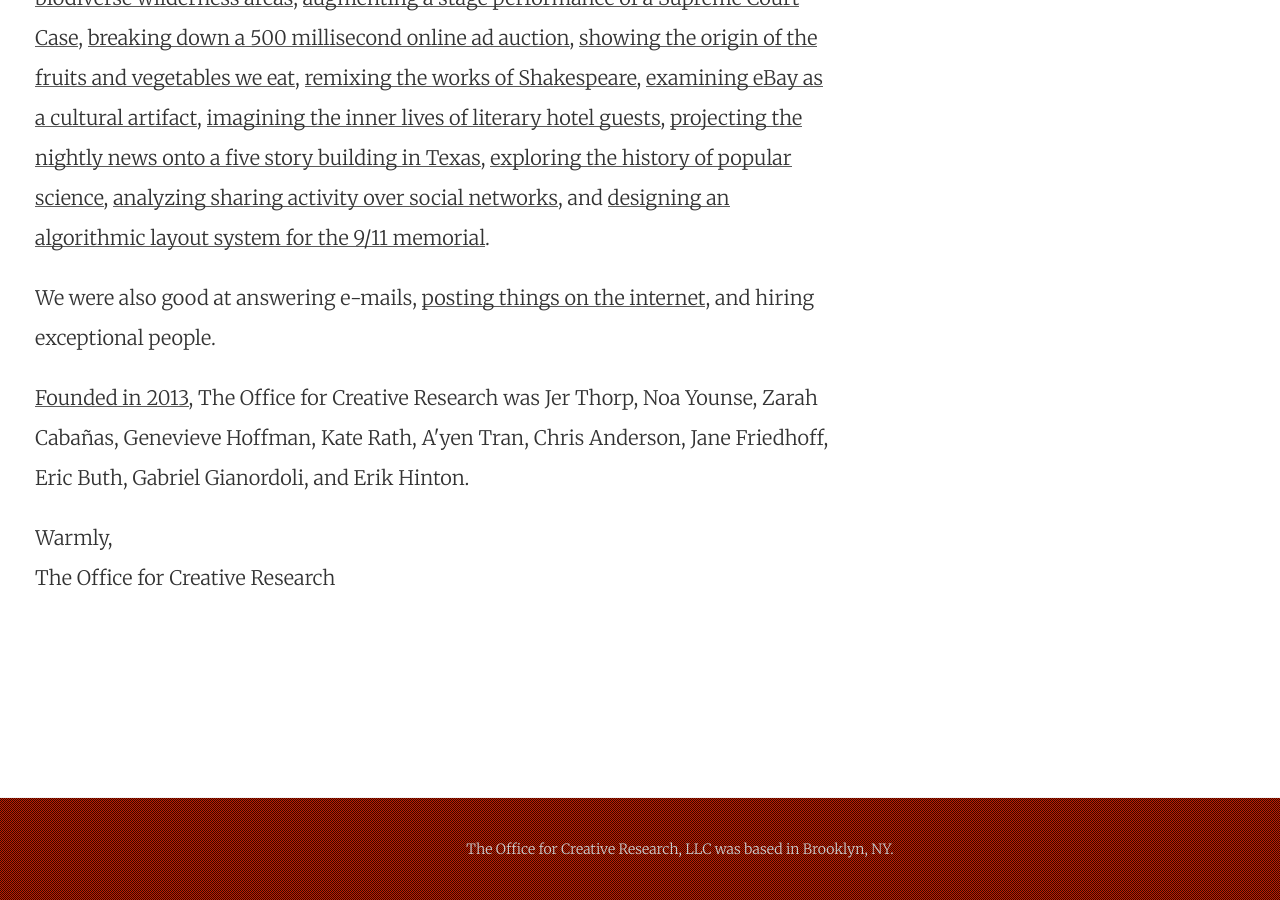
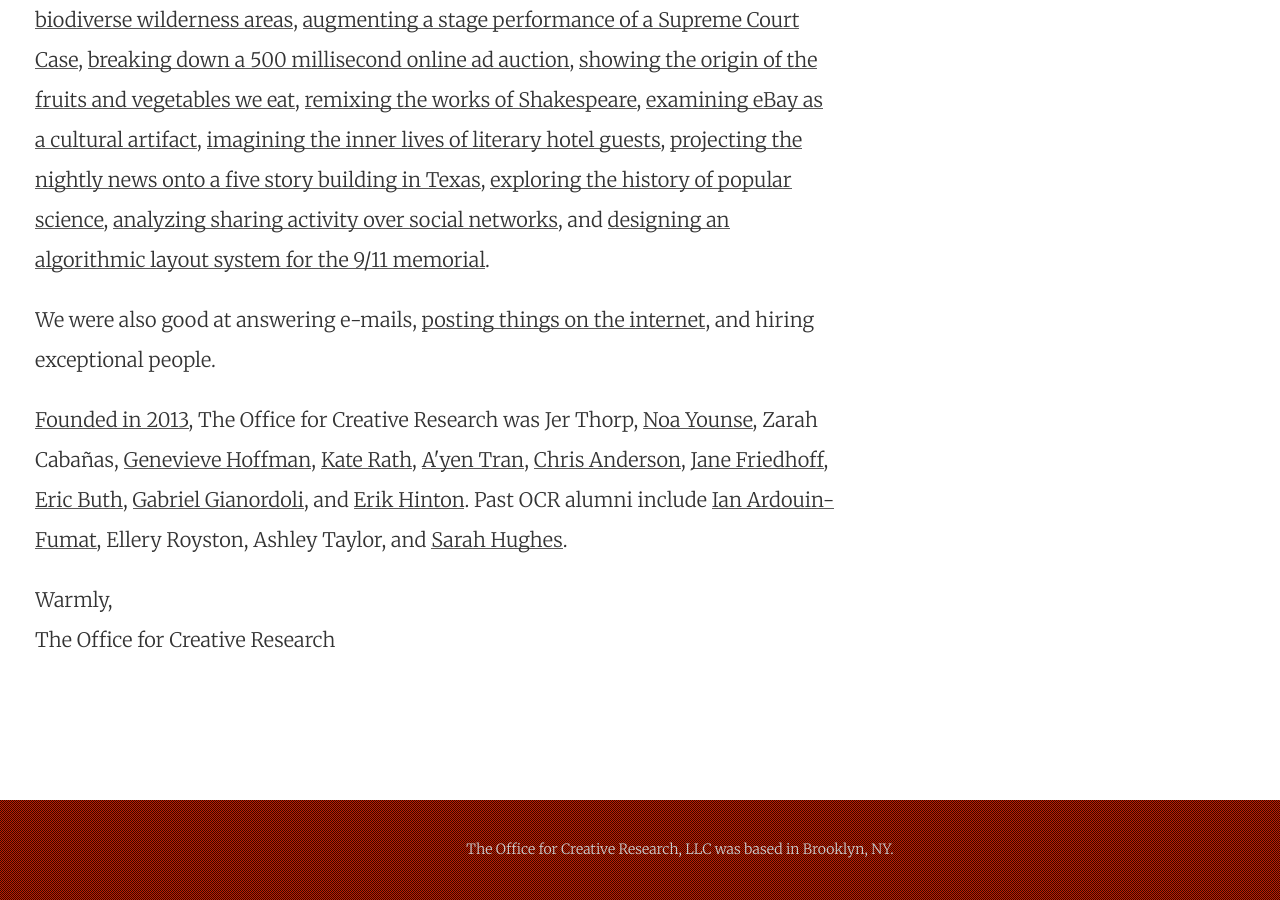
Before and after one commit to O-C-R/o-c-r.github.io, a Jekyll site: the page built from index.html, in a window 1280 px wide and 900 px high, scrolled down 1137 px. Built offline with Jekyll 4.4.1, drawn with Linux system fonts in a browser that asks for light colours; nearby versions of some CDN libraries; the list of posts is cut into pages by our own code; some of the changed text lies outside the part shown.

Commit message:
added some personal links

```diff
--- a/index.html
+++ b/index.html
@@ -10,8 +10,12 @@
   <div class="posts-home">
     <div class="item date">
       <p>
-        <span class="weekday">Wednesday</span> <span class="date-ordinal">7th</span>
-        <br><span class="month">January</span> <span class="year">2016</span>
+        <!--<span class="weekday">Thursday</span> <span class="date-ordinal">1st</span>
+        <br><span class="month">June</span> <span class="year">2017</span>
+        -->
+        Thursday,<br>
+        June 1st, <br>
+        2017
         <br>Brooklyn
         <br>NY
         <br>
@@ -46,7 +50,7 @@
       We were also good at answering e-mails</a>, <a href="{{ site.baseurl }}/activity/">posting things on the internet</a>, and hiring exceptional people</a>.
     </p>
     <p>
-      <a href="{{ site.baseurl }}/about/">Founded in 2013</a>, The Office for Creative Research was Jer Thorp, Noa Younse, Zarah Cabañas, Genevieve Hoffman, Kate Rath, A'yen Tran, Chris Anderson, Jane Friedhoff, Eric Buth, Gabriel Gianordoli, and Erik Hinton.
+      <a href="{{ site.baseurl }}/about/">Founded in 2013</a>, The Office for Creative Research was Jer Thorp, <a href="http://www.noayounse.com" target="blank">Noa Younse</a>, Zarah Cabañas, <a href="http://genevievehoffman.com" target="blank">Genevieve Hoffman</a>, <a href="https://www.linkedin.com/in/kate-rath-5b6a2243/" target="blank">Kate Rath</a>, <a href="https://www.linkedin.com/in/ayentran/" target="blank">A'yen Tran</a>, <a href="http://heyanderson.com" target="blank">Chris Anderson</a>, <a href="http://janefriedhoff.com/" target="blank">Jane Friedhoff</a>, <a href="https://github.com/buth" target="blank">Eric Buth</a>, <a href="http://gianordoli.com/" target="blank">Gabriel Gianordoli</a>, and <a href="https://twitter.com/erikhinton" target="blank">Erik Hinton</a>. Past OCR alumni include <a href="http://ian.earth" target="blank">Ian Ardouin-Fumat</a>, Ellery Royston, Ashley Taylor, and <a href="https://www.sarahcameronhughes.com/" target="blank">Sarah Hughes</a>.
     </p>
     <p>
     Warmly,
--- a/scripts/post.js
+++ b/scripts/post.js
@@ -36,11 +36,12 @@
 }
 
 $('.greeting').text(greetings[greetingIndex]);
-
+/*
 $('.weekday').text(days[weekday]);
 $('.date-ordinal').text(dateNum+nth(dateNum));
 $('.month').text(month);
 $('.year').text(year);
+*/
 
 var $side = $('.contact-info.item:first');
 console.log($side);
```
